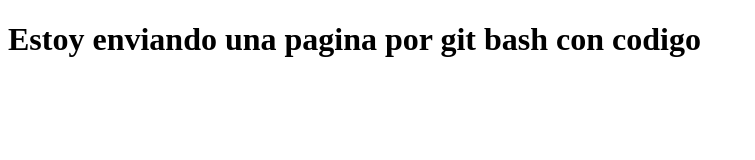
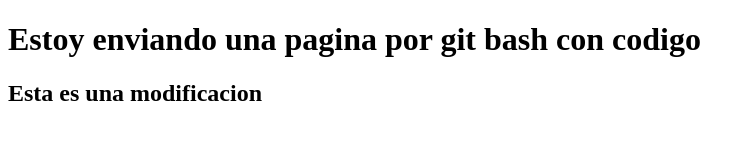
Before and after one commit to maxvaart/gitcodigo, a plain HTML site: page index.html in a window 1280 px wide. Shown: the whole page, without its empty margins (0-755 px from the left). Drawn offline with Linux system fonts and the light colour scheme.

Commit message:
Tiene un cambio

```diff
--- a/index.html
+++ b/index.html
@@ -8,5 +8,6 @@
 <body>
     <h1>Estoy enviando una pagina por git bash con codigo
     </h1>
+    <h2>Esta es una modificacion</h2>
 </body>
 </html>
```
